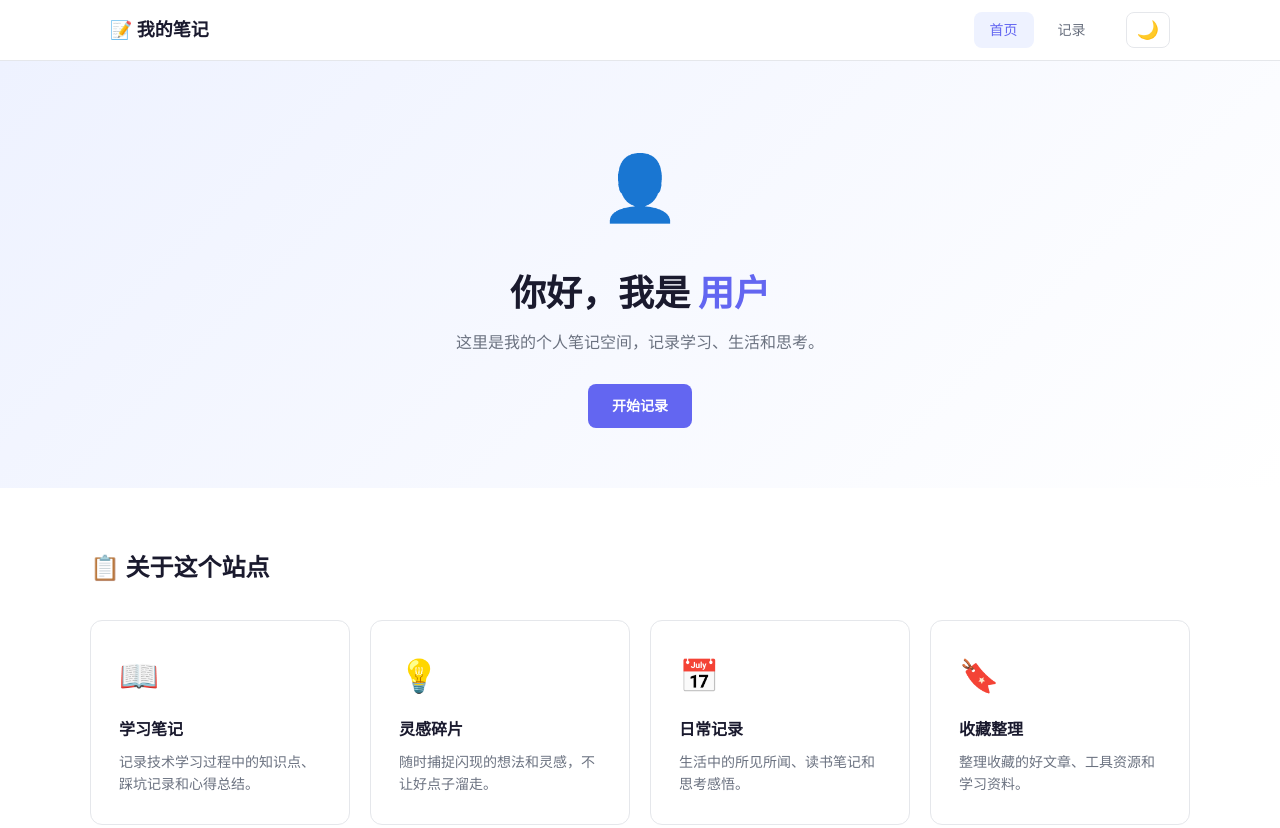
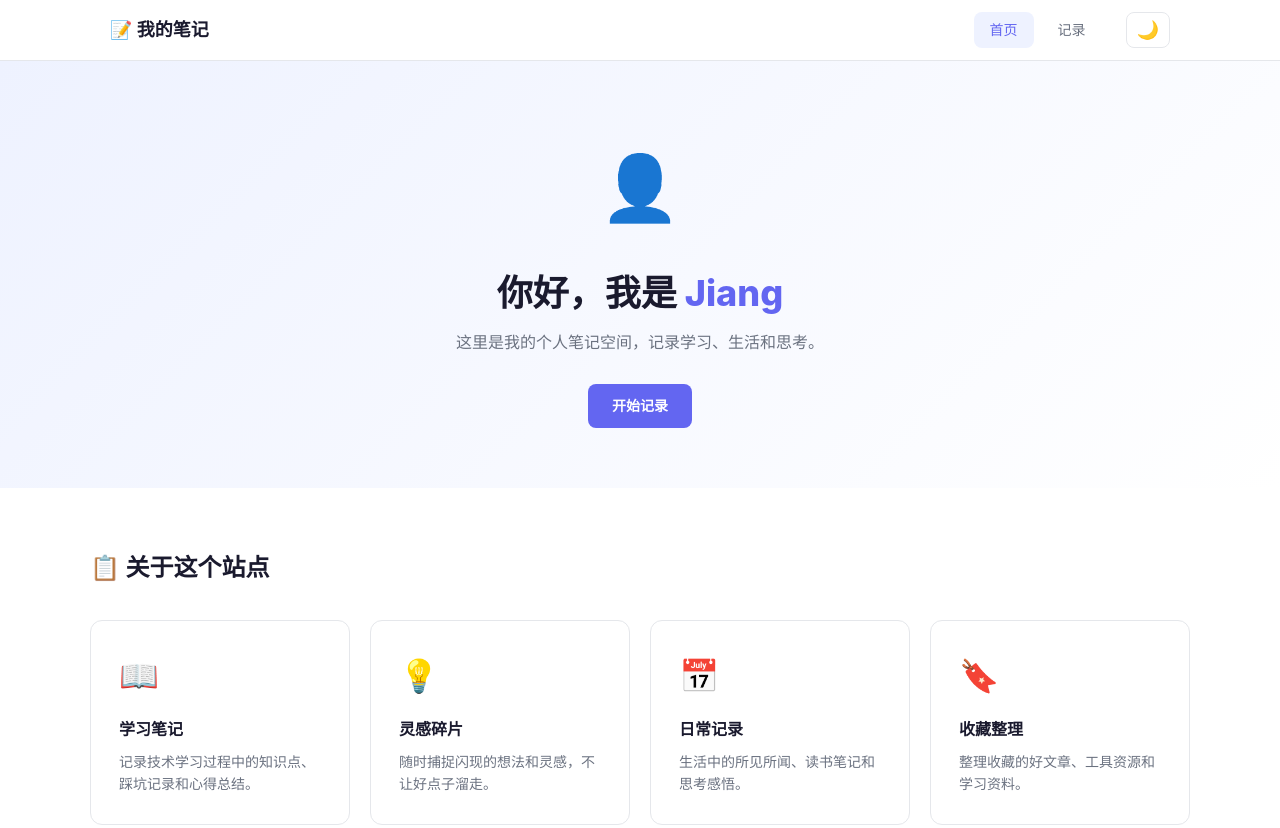
Before and after one commit to jiangx01/jiangx01.github.io, a plain HTML site: page index.html in a window 1280 px wide. Shown: the top 828 px of the page. Drawn offline with Linux system fonts and the light colour scheme.

Commit message:
修改主页名字

```diff
--- a/index.html
+++ b/index.html
@@ -25,7 +25,7 @@
     <section class="hero">
         <div class="hero-content">
             <div class="hero-avatar">👤</div>
-            <h1 class="hero-title">你好，我是 <span class="highlight">用户</span></h1>
+            <h1 class="hero-title">你好，我是 <span class="highlight">Jiang</span></h1>
             <p class="hero-subtitle">这里是我的个人笔记空间，记录学习、生活和思考。</p>
             <div class="hero-actions">
                 <a href="journal.html" class="btn btn-primary">开始记录</a>
```
